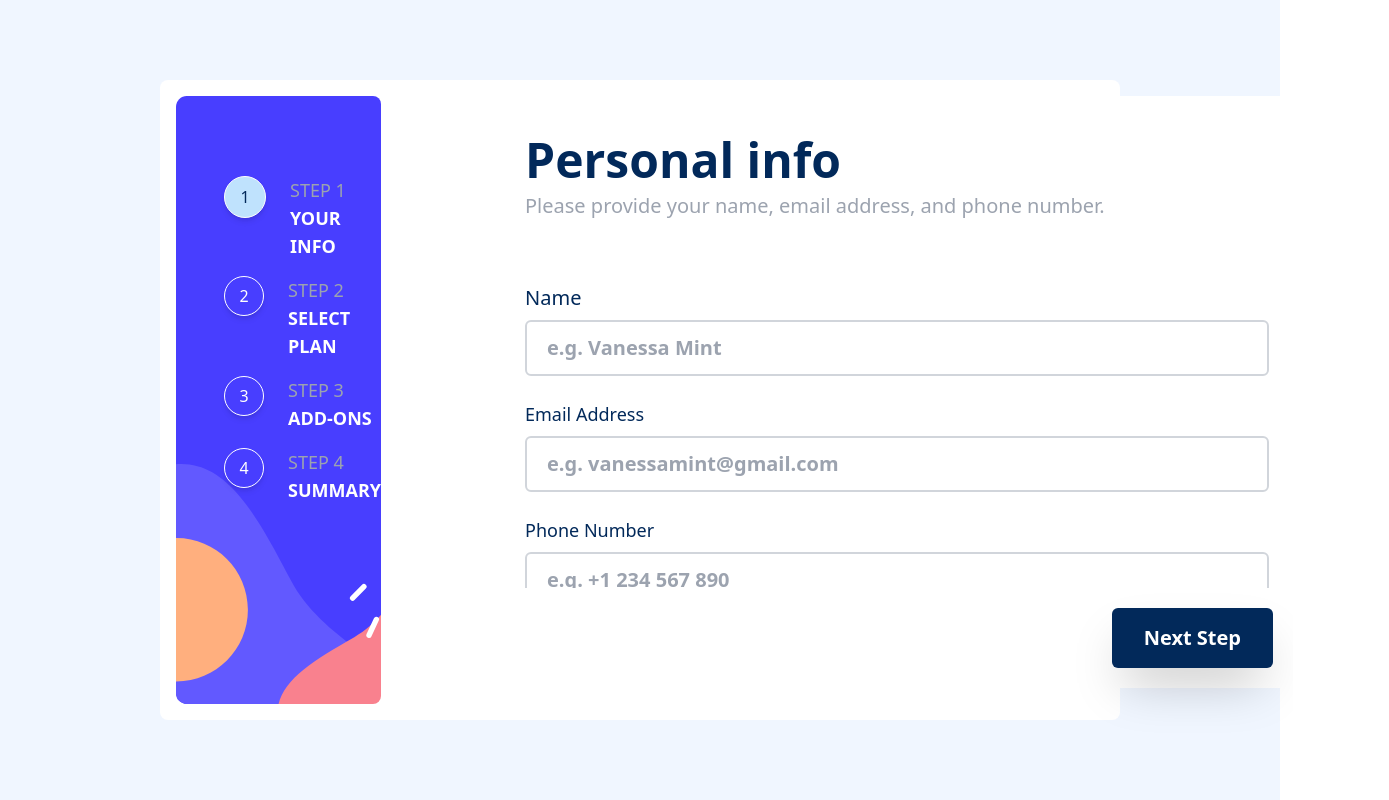
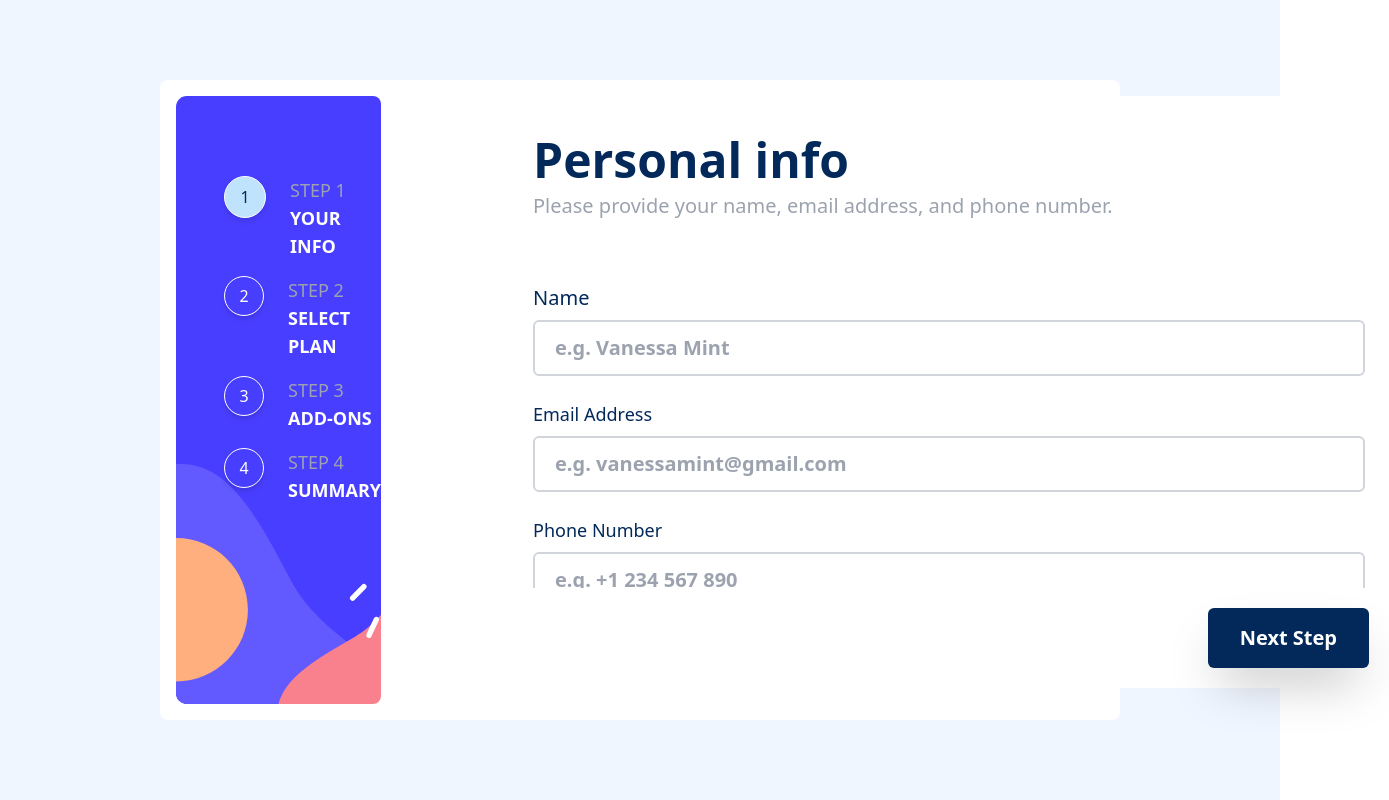
Before and after one commit to gargujjwal/Frontend-Mentors-multi-step-form-solution, a React (Vite) app: page / in a window 1280 px wide. Shown: the whole page, 1389 px wide, since content can reach past the window. Built offline with nearby package versions, Linux system fonts and the light colour scheme; what prettier-plugin-tailwindcss would draw is missing.

Commit message:
last update in design
Signed-off-by: Ujjwal Garg <ujjwalgarg100204@gmail.com>

```diff
--- a/src/components/UI/Step.tsx
+++ b/src/components/UI/Step.tsx
@@ -7,7 +7,7 @@ type StepUIProp = {
 export default function Step(props: StepUIProp): JSX.Element {
     return (
         <div
-            className={`z-10 sm:m-4 sm:mt-32 sm:rounded-md sm:bg-white sm:px-6 sm:pt-8 sm:pb-12 sm:shadow-xl xl:static xl:relative xl:mt-0 xl:min-w-[55rem] xl:py-10 xl:pl-28 xl:shadow-none ${props.className}`}
+            className={`z-10 sm:m-4 sm:mt-32 sm:rounded-md sm:bg-white sm:px-6 sm:pt-8 sm:pb-12 sm:shadow-xl xl:static xl:relative xl:mt-0 xl:ml-28 xl:min-w-[55rem] xl:py-10 xl:shadow-none ${props.className}`}
         >
             {props.children}
         </div>
```
